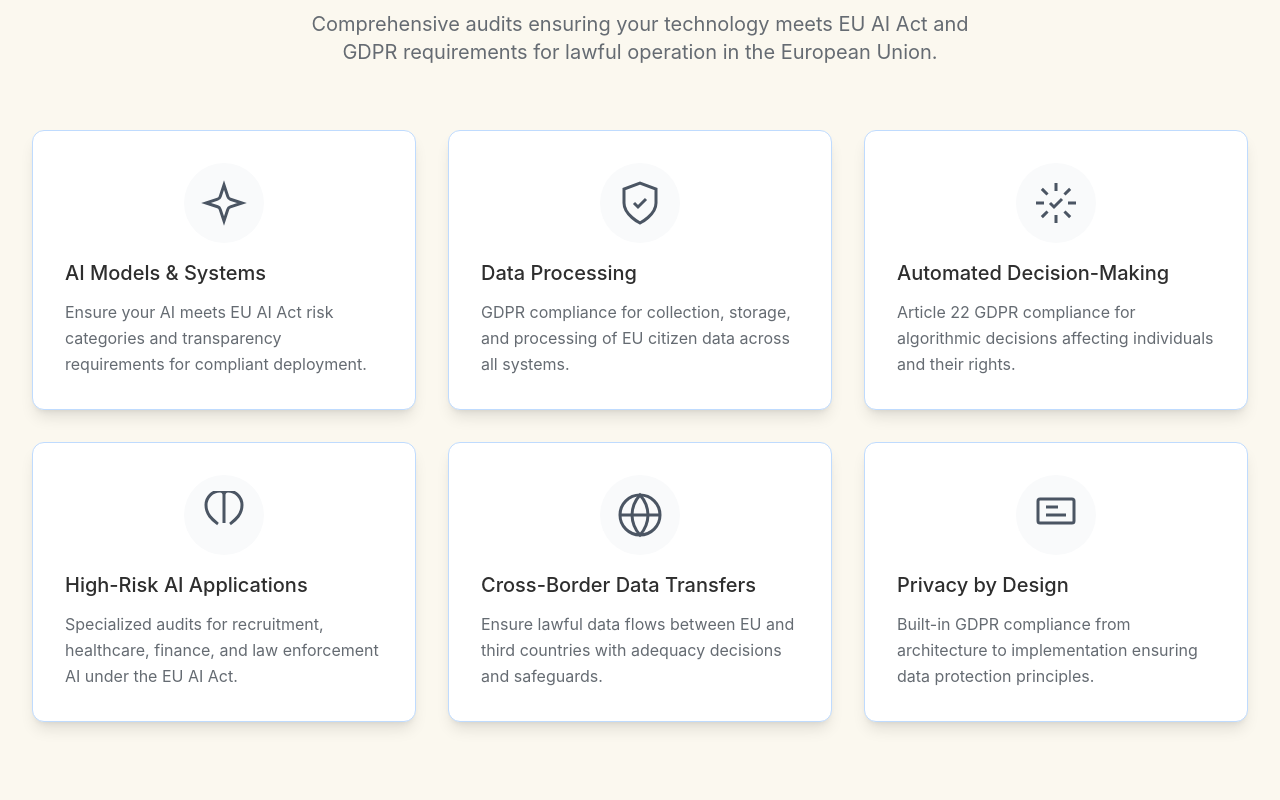
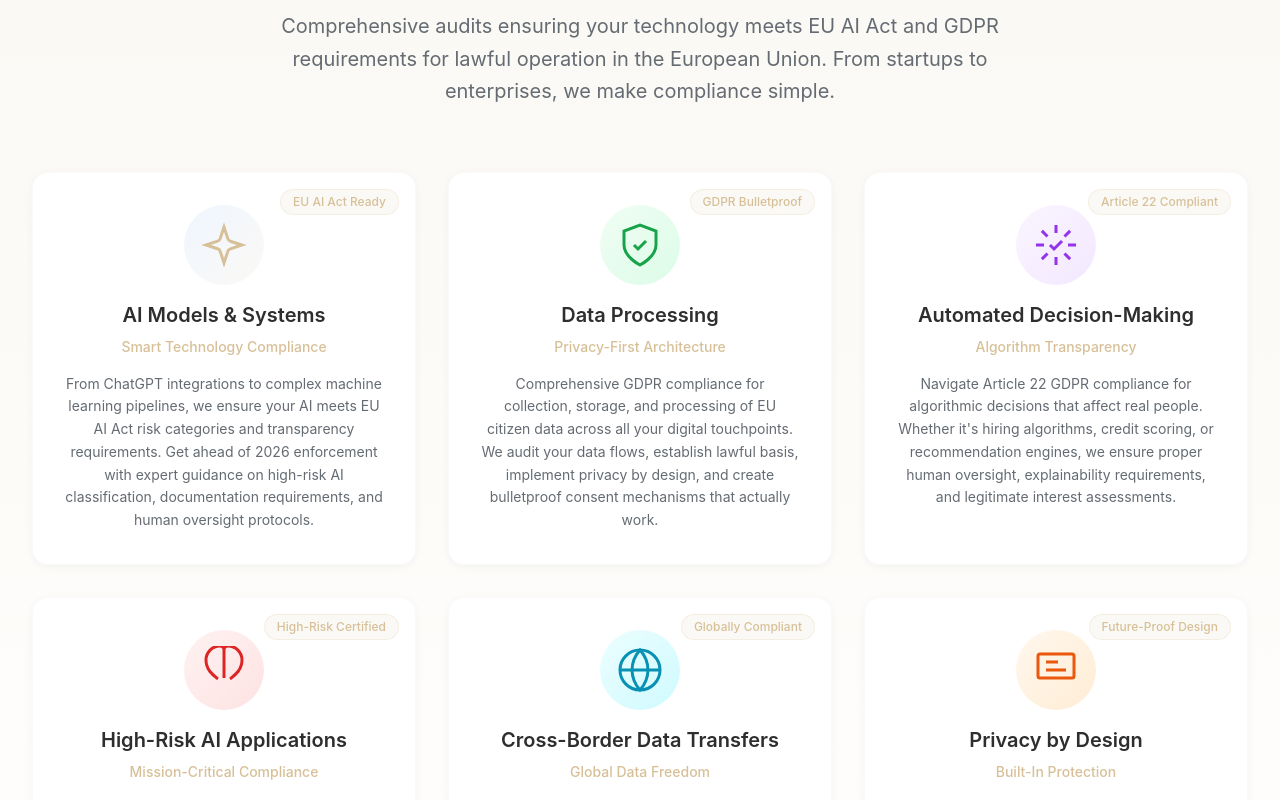
Before and after one commit to frederikgoossens/morrowbound, a React (Vite) app: page / in a window 1280 px wide. Shown: the part 940-1740 px from the top of the page. Built offline with nearby package versions, Linux system fonts and the light colour scheme.

Commit message:
Add identity to cards
Add identity to the cards homepage next data and put some text there

```diff
--- a/src/components/CoverageSection.tsx
+++ b/src/components/CoverageSection.tsx
@@ -5,54 +5,62 @@ const CoverageSection = () => {
   const coverageAreas = [
     {
       icon: (
-        <div className="w-20 h-20 mx-auto mb-4 bg-gray-50 rounded-full flex items-center justify-center transition-colors duration-300 group-hover:bg-accent/10">
-          <svg width="48" height="48" viewBox="0 0 24 24" fill="none" stroke="currentColor" strokeWidth="1.5" className="text-gray-600 group-hover:text-accent transition-colors duration-300">
+        <div className="w-20 h-20 mx-auto mb-4 bg-gradient-to-br from-blue-50 to-accent/10 rounded-full flex items-center justify-center transition-all duration-300 group-hover:from-accent/20 group-hover:to-accent/30 group-hover:scale-110">
+          <svg width="48" height="48" viewBox="0 0 24 24" fill="none" stroke="currentColor" strokeWidth="1.5" className="text-accent transition-colors duration-300">
             <path d="m12 3-1.9 5.8a2 2 0 0 1-1.287 1.288L3 12l5.8 1.9a2 2 0 0 1 1.288 1.287L12 21l1.9-5.8a2 2 0 0 1 1.287-1.288L21 12l-5.8-1.9a2 2 0 0 1-1.288-1.287L12 3Z"/>
           </svg>
         </div>
       ),
       title: 'AI Models & Systems',
-      description: 'Ensure your AI meets EU AI Act risk categories and transparency requirements for compliant deployment.'
+      subtitle: 'Smart Technology Compliance',
+      description: 'From ChatGPT integrations to complex machine learning pipelines, we ensure your AI meets EU AI Act risk categories and transparency requirements. Get ahead of 2026 enforcement with expert guidance on high-risk AI classification, documentation requirements, and human oversight protocols.',
+      highlight: 'EU AI Act Ready'
     },
     {
       icon: (
-        <div className="w-20 h-20 mx-auto mb-4 bg-gray-50 rounded-full flex items-center justify-center transition-colors duration-300 group-hover:bg-accent/10">
-          <svg width="48" height="48" viewBox="0 0 24 24" fill="none" stroke="currentColor" strokeWidth="1.5" className="text-gray-600 group-hover:text-accent transition-colors duration-300">
+        <div className="w-20 h-20 mx-auto mb-4 bg-gradient-to-br from-green-50 to-green-100 rounded-full flex items-center justify-center transition-all duration-300 group-hover:from-green-100 group-hover:to-green-200 group-hover:scale-110">
+          <svg width="48" height="48" viewBox="0 0 24 24" fill="none" stroke="currentColor" strokeWidth="1.5" className="text-green-600 transition-colors duration-300">
             <path d="M12 22s8-4 8-10V5l-8-3-8 3v7c0 6 8 10 8 10z"/>
             <path d="M9 12l2 2 4-4"/>
           </svg>
         </div>
       ),
       title: 'Data Processing',
-      description: 'GDPR compliance for collection, storage, and processing of EU citizen data across all systems.'
+      subtitle: 'Privacy-First Architecture',
+      description: 'Comprehensive GDPR compliance for collection, storage, and processing of EU citizen data across all your digital touchpoints. We audit your data flows, establish lawful basis, implement privacy by design, and create bulletproof consent mechanisms that actually work.',
+      highlight: 'GDPR Bulletproof'
     },
     {
       icon: (
-        <div className="w-20 h-20 mx-auto mb-4 bg-gray-50 rounded-full flex items-center justify-center transition-colors duration-300 group-hover:bg-accent/10">
-          <svg width="48" height="48" viewBox="0 0 24 24" fill="none" stroke="currentColor" strokeWidth="1.5" className="text-gray-600 group-hover:text-accent transition-colors duration-300">
+        <div className="w-20 h-20 mx-auto mb-4 bg-gradient-to-br from-purple-50 to-purple-100 rounded-full flex items-center justify-center transition-all duration-300 group-hover:from-purple-100 group-hover:to-purple-200 group-hover:scale-110">
+          <svg width="48" height="48" viewBox="0 0 24 24" fill="none" stroke="currentColor" strokeWidth="1.5" className="text-purple-600 transition-colors duration-300">
             <path d="M9 12l2 2 4-4"/>
             <path d="M12 2v4m0 12v4M4.93 4.93l2.83 2.83m8.48 8.48l2.83 2.83M2 12h4m12 0h4M4.93 19.07l2.83-2.83m8.48-8.48l2.83-2.83"/>
           </svg>
         </div>
       ),
       title: 'Automated Decision-Making',
-      description: 'Article 22 GDPR compliance for algorithmic decisions affecting individuals and their rights.'
+      subtitle: 'Algorithm Transparency',
+      description: 'Navigate Article 22 GDPR compliance for algorithmic decisions that affect real people. Whether it\'s hiring algorithms, credit scoring, or recommendation engines, we ensure proper human oversight, explainability requirements, and legitimate interest assessments.',
+      highlight: 'Article 22 Compliant'
     },
     {
       icon: (
-        <div className="w-20 h-20 mx-auto mb-4 bg-gray-50 rounded-full flex items-center justify-center transition-colors duration-300 group-hover:bg-accent/10">
-          <svg width="48" height="48" viewBox="0 0 24 24" fill="none" stroke="currentColor" strokeWidth="1.5" className="text-gray-600 group-hover:text-accent transition-colors duration-300">
+        <div className="w-20 h-20 mx-auto mb-4 bg-gradient-to-br from-red-50 to-red-100 rounded-full flex items-center justify-center transition-all duration-300 group-hover:from-red-100 group-hover:to-red-200 group-hover:scale-110">
+          <svg width="48" height="48" viewBox="0 0 24 24" fill="none" stroke="currentColor" strokeWidth="1.5" className="text-red-600 transition-colors duration-300">
             <path d="M12 2a2 2 0 0 0-2-2 7 7 0 0 0-7 7c0 5 3.5 7.5 6 9.5M12 2a2 2 0 0 1 2-2 7 7 0 0 1 7 7c0 5-3.5 7.5-6 9.5M12 2v14"/>
           </svg>
         </div>
       ),
       title: 'High-Risk AI Applications',
-      description: 'Specialized audits for recruitment, healthcare, finance, and law enforcement AI under the EU AI Act.'
+      subtitle: 'Mission-Critical Compliance',
+      description: 'Specialized audits for AI in recruitment, healthcare diagnostics, financial services, and law enforcement under the EU AI Act. We handle conformity assessments, CE marking requirements, and the complex documentation needed for high-stakes AI deployment.',
+      highlight: 'High-Risk Certified'
     },
     {
       icon: (
-        <div className="w-20 h-20 mx-auto mb-4 bg-gray-50 rounded-full flex items-center justify-center transition-colors duration-300 group-hover:bg-accent/10">
-          <svg width="48" height="48" viewBox="0 0 24 24" fill="none" stroke="currentColor" strokeWidth="1.5" className="text-gray-600 group-hover:text-accent transition-colors duration-300">
+        <div className="w-20 h-20 mx-auto mb-4 bg-gradient-to-br from-cyan-50 to-cyan-100 rounded-full flex items-center justify-center transition-all duration-300 group-hover:from-cyan-100 group-hover:to-cyan-200 group-hover:scale-110">
+          <svg width="48" height="48" viewBox="0 0 24 24" fill="none" stroke="currentColor" strokeWidth="1.5" className="text-cyan-600 transition-colors duration-300">
             <circle cx="12" cy="12" r="10"/>
             <line x1="2" y1="12" x2="22" y2="12"/>
             <path d="M12 2a15.3 15.3 0 0 1 4 10 15.3 15.3 0 0 1-4 10 15.3 15.3 0 0 1-4-10 15.3 15.3 0 0 1 4-10z"/>
@@ -60,12 +68,14 @@ const CoverageSection = () => {
         </div>
       ),
       title: 'Cross-Border Data Transfers',
-      description: 'Ensure lawful data flows between EU and third countries with adequacy decisions and safeguards.'
+      subtitle: 'Global Data Freedom',
+      description: 'Navigate the complex world of international data transfers with confidence. We implement Standard Contractual Clauses (SCCs), assess adequacy decisions, and create Transfer Impact Assessments (TIAs) that actually hold up under regulatory scrutiny.',
+      highlight: 'Globally Compliant'
     },
     {
       icon: (
-        <div className="w-20 h-20 mx-auto mb-4 bg-gray-50 rounded-full flex items-center justify-center transition-colors duration-300 group-hover:bg-accent/10">
-          <svg width="48" height="48" viewBox="0 0 24 24" fill="none" stroke="currentColor" strokeWidth="1.5" className="text-gray-600 group-hover:text-accent transition-colors duration-300">
+        <div className="w-20 h-20 mx-auto mb-4 bg-gradient-to-br from-orange-50 to-orange-100 rounded-full flex items-center justify-center transition-all duration-300 group-hover:from-orange-100 group-hover:to-orange-200 group-hover:scale-110">
+          <svg width="48" height="48" viewBox="0 0 24 24" fill="none" stroke="currentColor" strokeWidth="1.5" className="text-orange-600 transition-colors duration-300">
             <rect x="3" y="4" width="18" height="12" rx="1"/>
             <line x1="7" y1="8" x2="13" y2="8"/>
             <line x1="7" y1="12" x2="17" y2="12"/>
@@ -73,20 +83,22 @@ const CoverageSection = () => {
         </div>
       ),
       title: 'Privacy by Design',
-      description: 'Built-in GDPR compliance from architecture to implementation ensuring data protection principles.'
+      subtitle: 'Built-In Protection',
+      description: 'Embed privacy into your product DNA from day one. We architect GDPR compliance into your systems, ensuring data protection principles are baked into your code, workflows, and business processes—not bolted on as an afterthought.',
+      highlight: 'Future-Proof Design'
     }
   ];
 
   return (
-    <section className="py-24 px-4 sm:px-6 lg:px-8">
+    <section className="py-24 px-4 sm:px-6 lg:px-8 bg-gradient-to-b from-beige-50 to-white">
       <div className="max-w-7xl mx-auto">
         <div className="text-center mb-16">
           <h2 className="text-4xl sm:text-5xl font-light text-foreground mb-6">
             EU Compliance for Digital Innovation
           </h2>
-          <p className="text-xl text-muted-foreground max-w-2xl mx-auto">
+          <p className="text-xl text-muted-foreground max-w-3xl mx-auto leading-relaxed">
             Comprehensive audits ensuring your technology meets EU AI Act and GDPR requirements
-            for lawful operation in the European Union.
+            for lawful operation in the European Union. From startups to enterprises, we make compliance simple.
           </p>
         </div>
 
@@ -94,18 +106,44 @@ const CoverageSection = () => {
           {coverageAreas.map((area, index) => (
             <div
               key={index}
-              className="group bg-white rounded-xl shadow-lg border border-blue-200 p-8 hover:shadow-xl transition-all duration-300 hover:-translate-y-1"
+              className="group bg-white rounded-2xl shadow-zen border border-border/20 p-8 hover:shadow-zen-lg transition-all duration-500 hover:-translate-y-2 hover:border-accent/30 relative overflow-hidden"
               style={{ animationDelay: `${index * 0.1}s` }}
             >
+              {/* Highlight Badge */}
+              <div className="absolute top-4 right-4 bg-accent/10 text-accent text-xs font-medium px-3 py-1 rounded-full border border-accent/20">
+                {area.highlight}
+              </div>
+
               {area.icon}
-              <h3 className="text-xl font-medium text-foreground mb-3">
-                {area.title}
-              </h3>
-              <p className="text-muted-foreground leading-relaxed">
-                {area.description}
-              </p>
+
+              <div className="text-center">
+                <h3 className="text-xl font-semibold text-foreground mb-2">
+                  {area.title}
+                </h3>
+                <p className="text-sm font-medium text-accent mb-4">
+                  {area.subtitle}
+                </p>
+                <p className="text-muted-foreground leading-relaxed text-sm">
+                  {area.description}
+                </p>
+              </div>
+
+              {/* Hover Effect Gradient */}
+              <div className="absolute inset-0 bg-gradient-to-t from-accent/5 via-transparent to-transparent opacity-0 group-hover:opacity-100 transition-opacity duration-500 pointer-events-none" />
             </div>
           ))}
+        </div>
+
+        {/* Bottom CTA */}
+        <div className="text-center mt-16">
+          <p className="text-lg text-muted-foreground mb-6">
+            Ready to ensure your innovation meets EU standards?
+          </p>
+          <div className="inline-flex items-center gap-4 bg-white rounded-full shadow-zen border border-border/20 px-8 py-4">
+            <span className="text-sm font-medium text-foreground">Get started in 48 hours</span>
+            <div className="h-1 w-1 bg-accent rounded-full"></div>
+            <span className="text-sm text-accent font-medium">Fixed-price audits from £4,000</span>
+          </div>
         </div>
       </div>
     </section>
```
